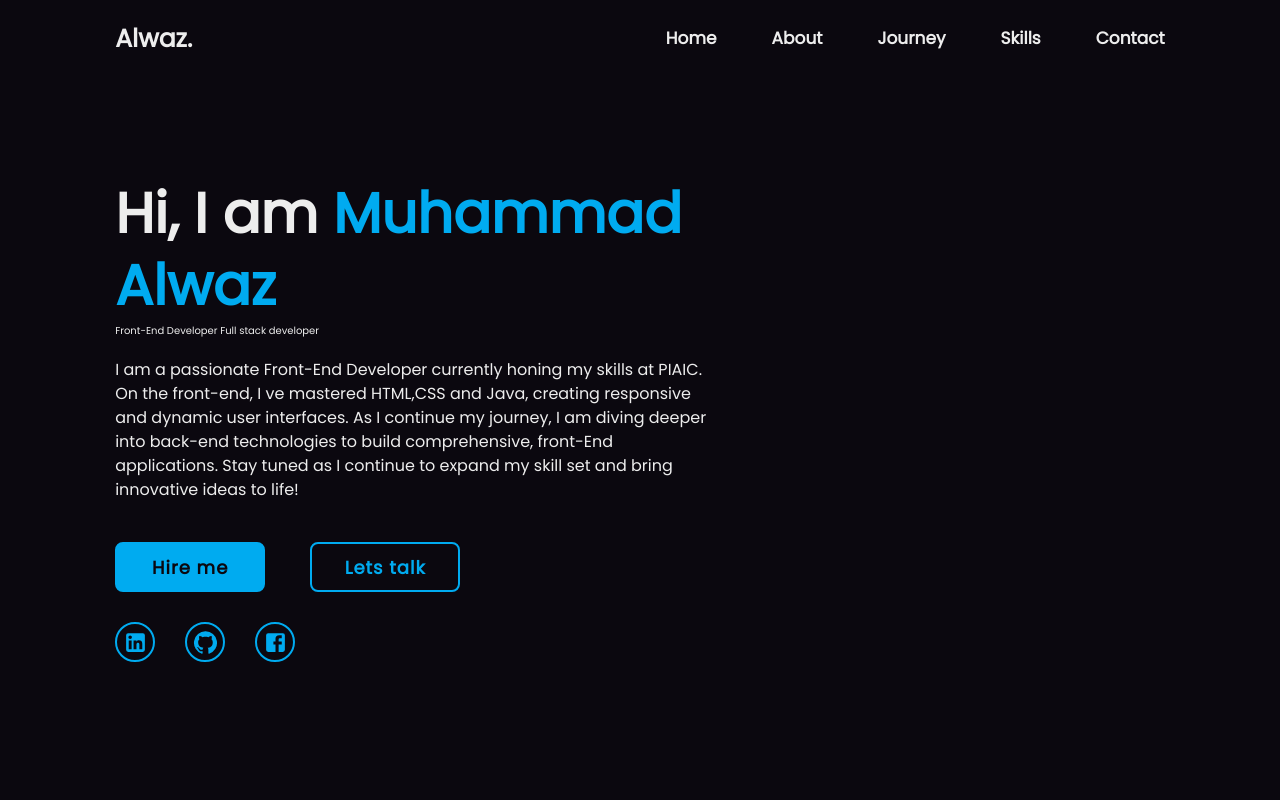
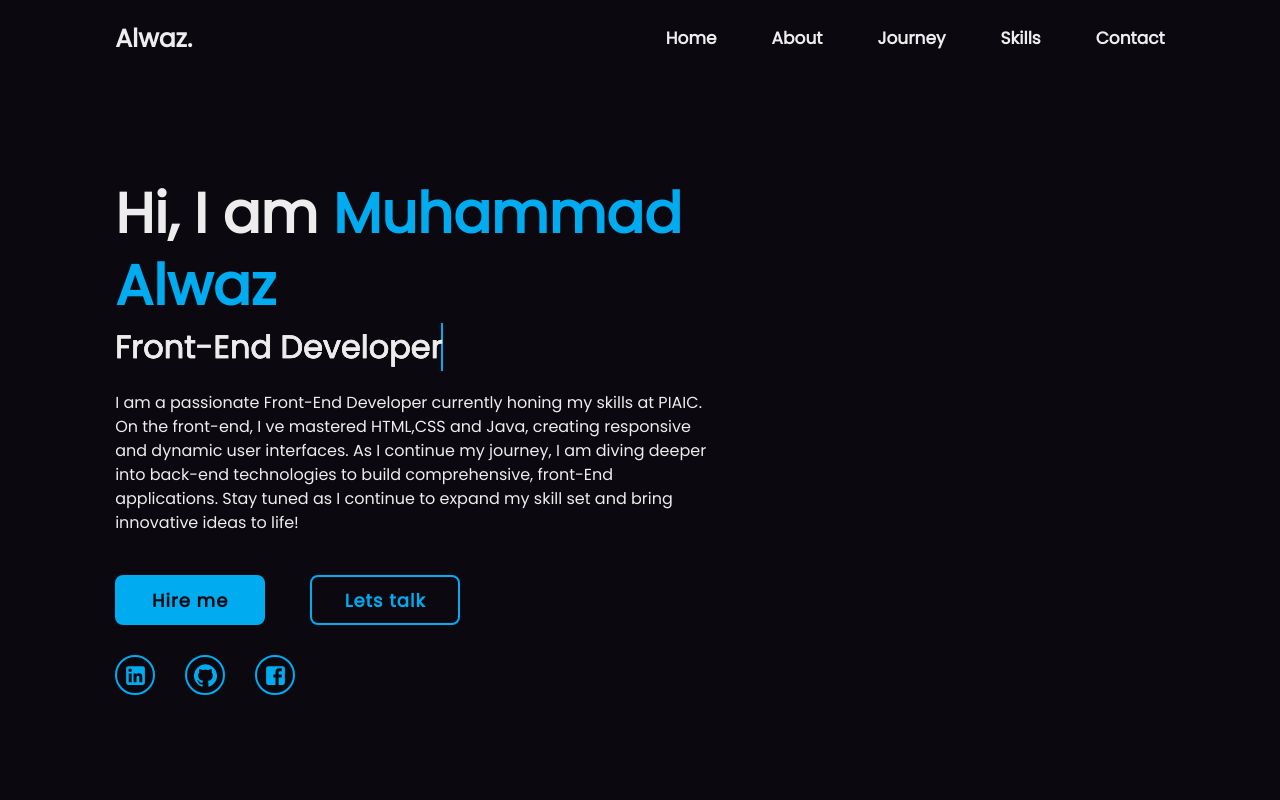
Before and after one commit to Alwaz12/Alwaz-Portfolio-Website, a Next.js app: page / in a window 1280 px wide. Shown: the top 800 px of the page. Built offline with nearby package versions, Linux system fonts and the light colour scheme.

Commit message:
Update page.tsx

```diff
--- a/src/app/page.tsx
+++ b/src/app/page.tsx
@@ -129,8 +129,8 @@ active:text-[var(--main-color)]"
             Hi, I am<span> Muhammad Alwaz</span>{" "}
           </h1>
          <div className="text-animated">
-            Front-End Developer
-            Full stack developer
+           <h3> Front-End Developer</h3>
+
           </div>
           <p>
             I am a passionate Front-End Developer currently honing my skills at
```
